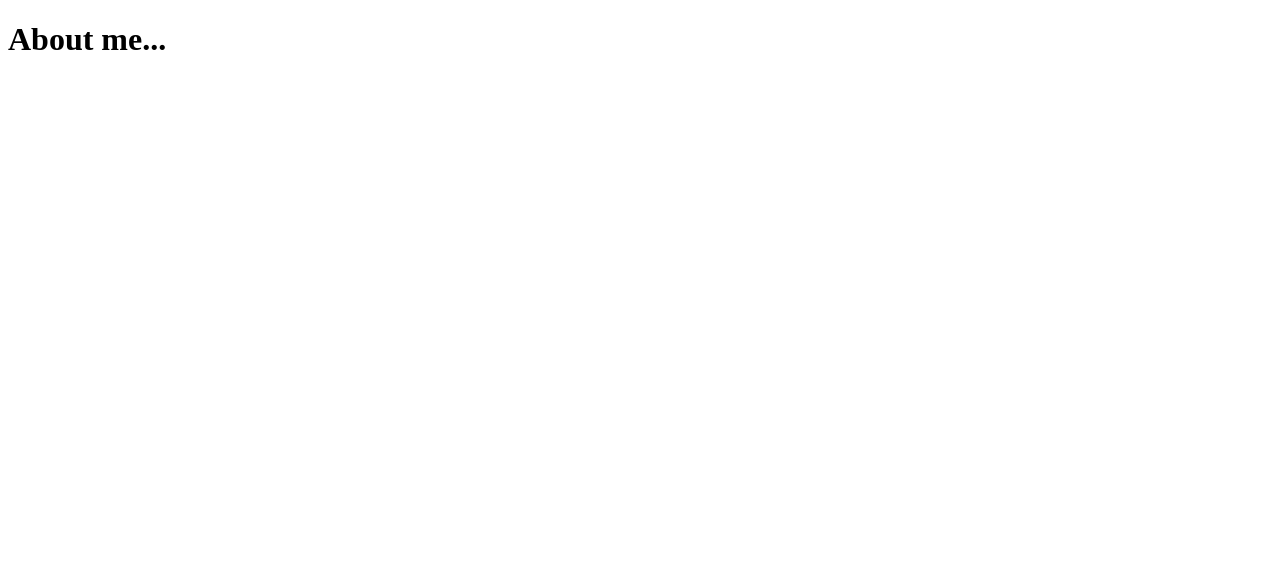
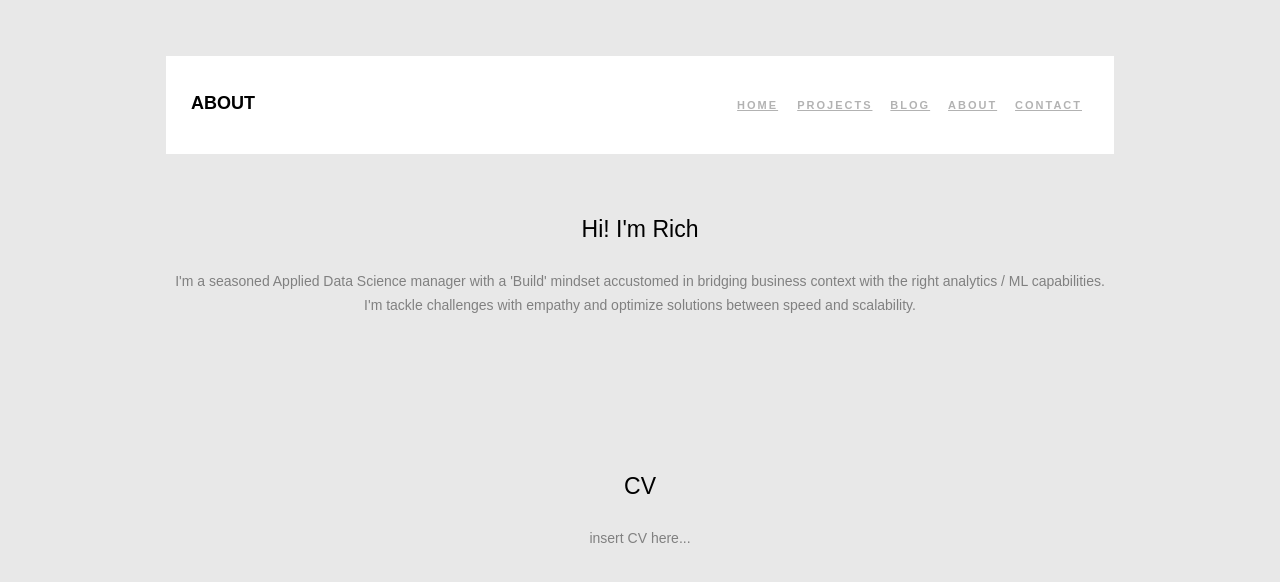
Before and after one commit to rtheman/mywebsite, a website: page dist/about.html in a window 1280 px wide. Drawn offline with Linux system fonts and the light colour scheme.

Commit message:
created about.html, modify CSS

```diff
--- a/dist/about.html
+++ b/dist/about.html
@@ -5,11 +5,52 @@
     <meta charset="UTF-8">
     <meta name="viewport" content="width=device-width, initial-scale=1.0">
     <meta http-equiv="X-UA-Compatible" content="ie=edge">
-    <title>Rich Leung website</title>
+    <title>About Rich Leung</title>
+    <link rel="stylesheet" type="text/css" href="css/style.css">
 </head>
 
+
+
 <body>
-    <h1>About me...</h1>
+    <div class="navbar">
+        <div id="main_logo">
+            About
+        </div>
+        <div id="nav_elements">
+            <ul>
+                <li><a href="index.html">Home</a> </li>
+                <li><a href="projects.html">Projects</a></li>
+                <li><a href="#">Blog</a></li>
+                <li><a href="#">About</a></li>
+                <li><a href="#">Contact</a></li>
+            </ul>
+        </div>
+    </div>
+
+
+
+
+
+    <div id="about-desc">
+        <h3>Hi! I'm Rich</h3>
+        <p>I'm a seasoned Applied Data Science manager with a 'Build' mindset accustomed in bridging business context
+            with the right analytics / ML capabilities. I'm tackle challenges with empathy and optimize solutions
+            between speed and scalability.</p>
+        <p>
+        <ul class="social-icons">
+            <li><a href="#"><i class="icon-facebook"></i></a></li>
+            <li><a href="#"><i class="icon-linkedin"></i></a></li>
+            <li><a href="#"><i class="icon-github"></i></a></li>
+        </ul>
+        </p>
+    </div>
+
+    <div id="about-CV">
+        <h3>CV</h3>
+        <div id="CV">
+            <p>insert CV here...</p>
+        </div>
+    </div>
 </body>
 
 </html>
--- a/dist/css/style.css
+++ b/dist/css/style.css
@@ -1,92 +1,174 @@
-body{
-    background-color: #f4f4f4;
-    color: #555;
-    font-family:Cambria, Cochin, Georgia, Times, 'Times New Roman', serif;
-    font-size: 16px;
-    line-height: 1.6em;
-    margin: 0;
-}
-
-.container{
-    width: 80%;
-    margin: auto;
-    overflow: hidden;
-}
-
-#main-header{
-    background-color: coral;
-    color: white;
+body {
+    font-family: "Oxygen", sans-serif;
+    font-weight: 300;
+    font-size: 14px;
+    line-height: 1.7;
+    color: gray;
+    background: #e8e8e8;
 }
 
 
-#navbar{
-    background-color: #333;
-    color: white;
+
+
+
+/* ================================================================= */
+/* Main Page || Navigation Bar */
+.navbar{
+    display: flex;
+    flex-direction: row;
+    justify-content: center;
+    align-items: baseline;
+
+    margin: 4em auto auto auto;
+    padding: 23px 0;
+    width: 75%;
+
+    background-color: white;
 }
 
-#navbar ul{
-    padding: 0;
-    list-style: none;
+#main_logo{
+    flex: 1;
+    padding: 0 0 0 25px;
+
+    font-family: "Source Sans Pro", sans-serif;
+    color: #000;
+    font-size: 18px;
+    font-weight: 600;
+    text-transform: uppercase;
 }
 
-#navbar li{
-    display: inline;
+#nav_elements{
+    padding: 0 25px 0 0;
 }
 
-#navbar a{
-    color: white;
-    text-decoration: none;
-    font-size: 18px;
-    padding: 15px;
+#nav_elements ul li{
+    display: inline;
+    list-style: none;
+    /* padding: 30px 7px; */
+
+    font-family: "Source Sans Pro", sans-serif;
+    font-size: 11px;
+    letter-spacing: 2px;
+    font-weight: 600;
+    text-transform: uppercase;
 }
 
-#showcase{
-    background-image: url('../images/showcase.jpg');
-    background-position: center right;
-    min-height: 200px;
-    margin-bottom: 3px;
-    text-align: center;
+#nav_elements ul li a{
+    display: inline;
+    list-style: none;
+    padding: 30px 7px;
+
+    font-family: "Source Sans Pro", sans-serif;
+    color: rgba(0, 0, 0, 0.3);
+    font-size: 11px;
+    letter-spacing: 2px;
+    font-weight: 600;
+    text-transform: uppercase;
+
+    -webkit-transition: 0.5s;
+    -o-transition: 0.5s;
+    transition: 0.5s;
 }
 
-#showcase h1{
-    color: thistle;
-    font-size: 50px;
-    line-height: 1.6em;
-    padding-top: 30px;
+#nav_elements ul li a:hover{
+    color: #000;
 }
 
-#main{
-    float: left;
-    width: 70%;
-    padding: 0 30px;
-    box-sizing: border-box;
+
+
+
+
+/* ================================================================= */
+/* About Page */
+#about-desc{
+    display: flex;
+    flex-direction: column;
+    text-align: center;
+
+    margin: 4em auto auto auto;
+    width: 75%;
 }
 
-#sidebar{
-    float: left;
-    width: 30%;
-    background: #333;
-    color: #fff;
-    padding: 10px;
-    box-sizing: border-box;
+#about-desc h3{
+    color: #000;
+    font-family: "Source Sans Pro", sans-serif;
+    font-size: 23px;
+    font-weight: 500;
+    margin: 0 0 7px 0;
 }
 
-#main-footer{
-    background: #333;
-    color: #fff;
+#about-CV{
+    display: flex;
+    flex-direction: column;
     text-align: center;
-    padding: 20px;
-    margin-top: 40px;
+
+    margin: 4em auto auto auto;
+    width: 75%;
 }
 
-@media(max-width: 600px){
-    #main{
-        width: 100%;
-        float: none;
-    }
+#about-CV h3{
+    color: #000;
+    font-family: "Source Sans Pro", sans-serif;
+    font-size: 23px;
+    font-weight: 500;
+    margin: 0 0 7px 0;
+}
 
-    #sidebar{
-        width: 100%;
-        float: none;
-    }
+/* About Page || Social Network */
+.social-icons {
+    margin: 0;
+    padding: 0;
+  }
+.social-icons li {
+margin: 0;
+padding: 0;
+list-style: none;
+display: -moz-inline-stack;
+display: inline-block;
+zoom: 1;
+*display: inline;
 }
+.social-icons li a {
+display: -moz-inline-stack;
+display: inline-block;
+zoom: 1;
+*display: inline;
+color: #347ca3;
+padding-left: 10px;
+padding-right: 10px;
+}
+.social-icons li a i {
+font-size: 20px;
+}
+
+
+
+
+
+/* ================================================================= */
+/* About Page */
+#projects_container{
+    display: flex;
+    flex-direction: row;
+    justify-content: center;
+    align-items: baseline;
+
+    margin: 4em auto auto auto;
+    width: 75%;
+
+    background-color: white;
+}
+
+#project_container ul{
+    display: flex;
+    flex-direction: row;
+    justify-content: right;
+    align-items: baseline;
+    list-style: none;
+    padding: 0 25px 0 0;
+    /* display: inline; */
+}
+
+#project_container img{
+    height: 100px;
+}
--- /dev/null
+++ b/dist/css/style_BKUP_v0.css
@@ -0,0 +1,92 @@
+body{
+    background-color: #f4f4f4;
+    color: #555;
+    font-family:Cambria, Cochin, Georgia, Times, 'Times New Roman', serif;
+    font-size: 16px;
+    line-height: 1.6em;
+    margin: 0;
+}
+
+.container{
+    width: 80%;
+    margin: auto;
+    overflow: hidden;
+}
+
+#main-header{
+    background-color: coral;
+    color: white;
+}
+
+
+#navbar{
+    background-color: #333;
+    color: white;
+}
+
+#navbar ul{
+    padding: 0;
+    list-style: none;
+}
+
+#navbar li{
+    display: inline;
+}
+
+#navbar a{
+    color: white;
+    text-decoration: none;
+    font-size: 18px;
+    padding: 15px;
+}
+
+#showcase{
+    background-image: url('../images/showcase.jpg');
+    background-position: center right;
+    min-height: 200px;
+    margin-bottom: 3px;
+    text-align: center;
+}
+
+#showcase h1{
+    color: thistle;
+    font-size: 50px;
+    line-height: 1.6em;
+    padding-top: 30px;
+}
+
+#main{
+    float: left;
+    width: 70%;
+    padding: 0 30px;
+    box-sizing: border-box;
+}
+
+#sidebar{
+    float: left;
+    width: 30%;
+    background: #333;
+    color: #fff;
+    padding: 10px;
+    box-sizing: border-box;
+}
+
+#main-footer{
+    background: #333;
+    color: #fff;
+    text-align: center;
+    padding: 20px;
+    margin-top: 40px;
+}
+
+@media(max-width: 600px){
+    #main{
+        width: 100%;
+        float: none;
+    }
+
+    #sidebar{
+        width: 100%;
+        float: none;
+    }
+}
```
Also changed, not shown: dist/index.html (+10 -47 lines), dist/index_BKUP_v0.html (added, +68 -0 lines), dist/projects.html (added, +77 -0 lines), dist/images/blog-1.jpg (added), dist/images/blog-2.jpg (added), dist/images/blog-3.jpg (added).
